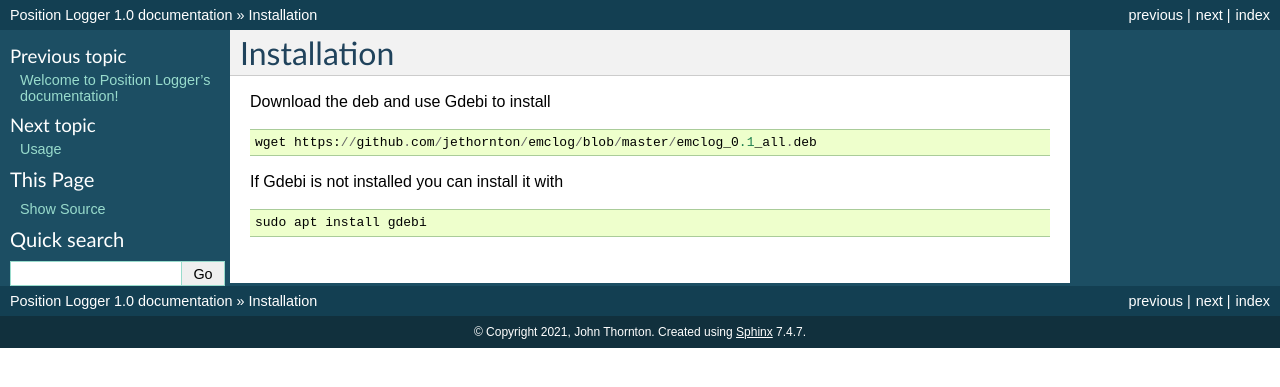
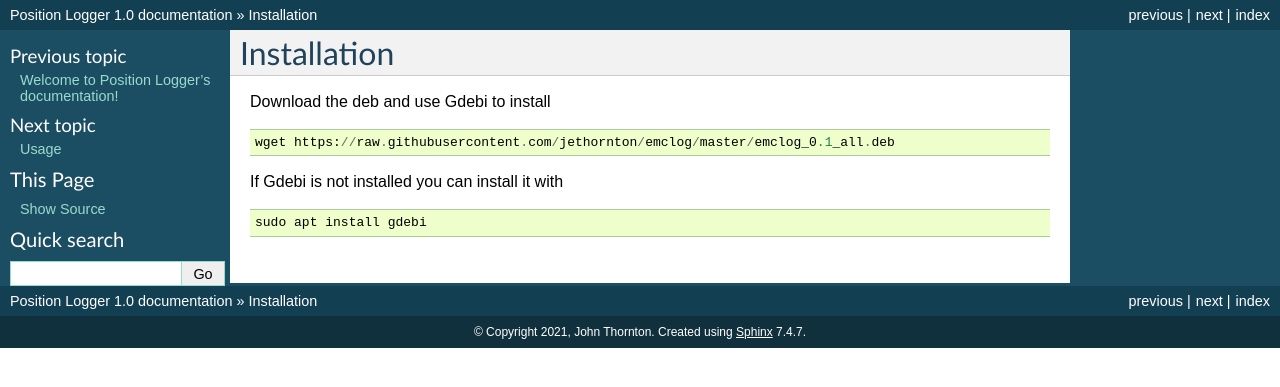
Before and after one commit to jethornton/emclog, a Sphinx documentation site: the page built from docs/source/install.rst, in a window 1280 px wide. Shown: the top 387 px of the page. Built offline with Sphinx 7.4.7, drawn with Linux system fonts in a browser that asks for light colours; some of the changed lines change nothing that is shown.

Commit message:
update link

```diff
--- a/docs/source/install.rst
+++ b/docs/source/install.rst
@@ -4,7 +4,7 @@
 Download the deb and use Gdebi to install
 ::
 
-	wget https://github.com/jethornton/emclog/blob/master/emclog_0.1_all.deb
+	wget https://raw.githubusercontent.com/jethornton/emclog/master/emclog_0.1_all.deb
 
 If Gdebi is not installed you can install it with
 ::
```
